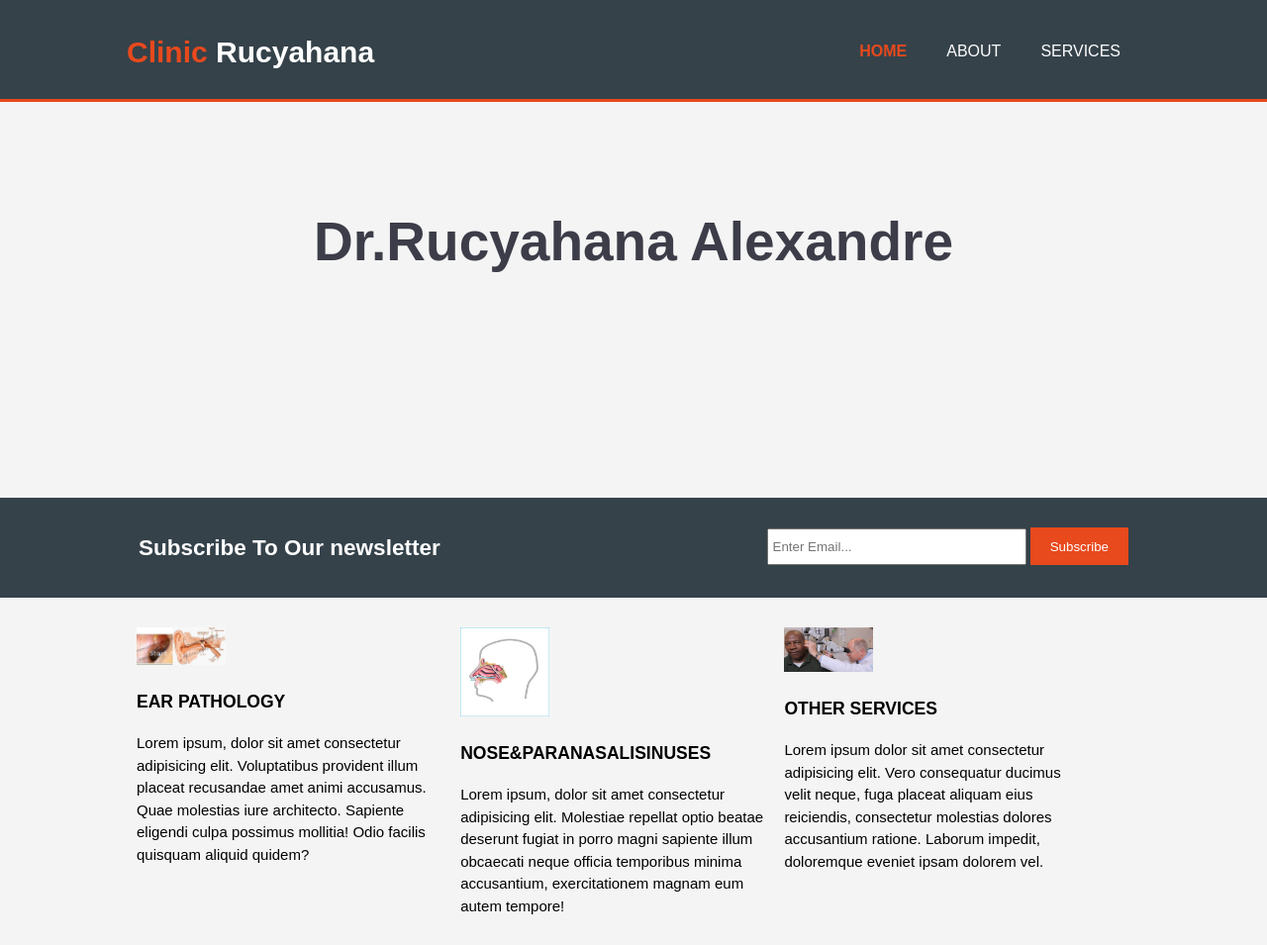
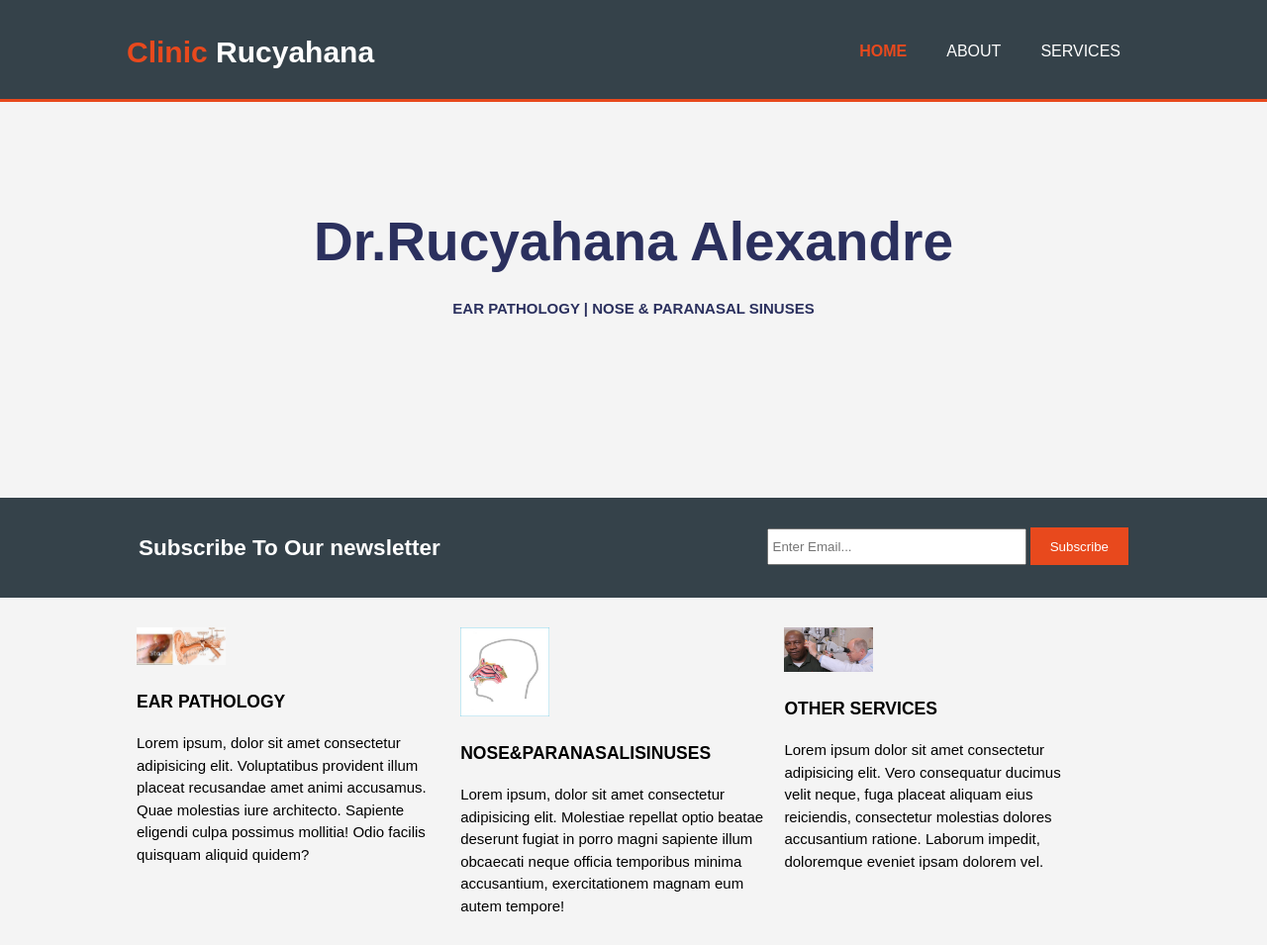
Before and after one commit to bndicunguye/clinic, a plain HTML site: page index.html in a window 1280 px wide. Shown: the top 955 px of the page at 99% size. Drawn offline with Linux system fonts and the light colour scheme.

Commit message:
styling font

```diff
--- a/css/style.css
+++ b/css/style.css
@@ -86,7 +86,10 @@ header a:hover{
     background: url("../img") no-repeat
      ;
     text-align:center;
-    color:#3c3d49
+    color:#2b305e;
+    font-weight: bold;
+    font-size: medium;
+
 
 }
 
--- a/index.html
+++ b/index.html
@@ -25,7 +25,7 @@
   <section id="showcase">
       <div class="container">
           <h1>Dr.Rucyahana Alexandre</h1>
-          <p></p>
+          <p>EAR PATHOLOGY | NOSE & PARANASAL SINUSES</p>
       </div>
   </section>
   <section id="newsletter">
```
